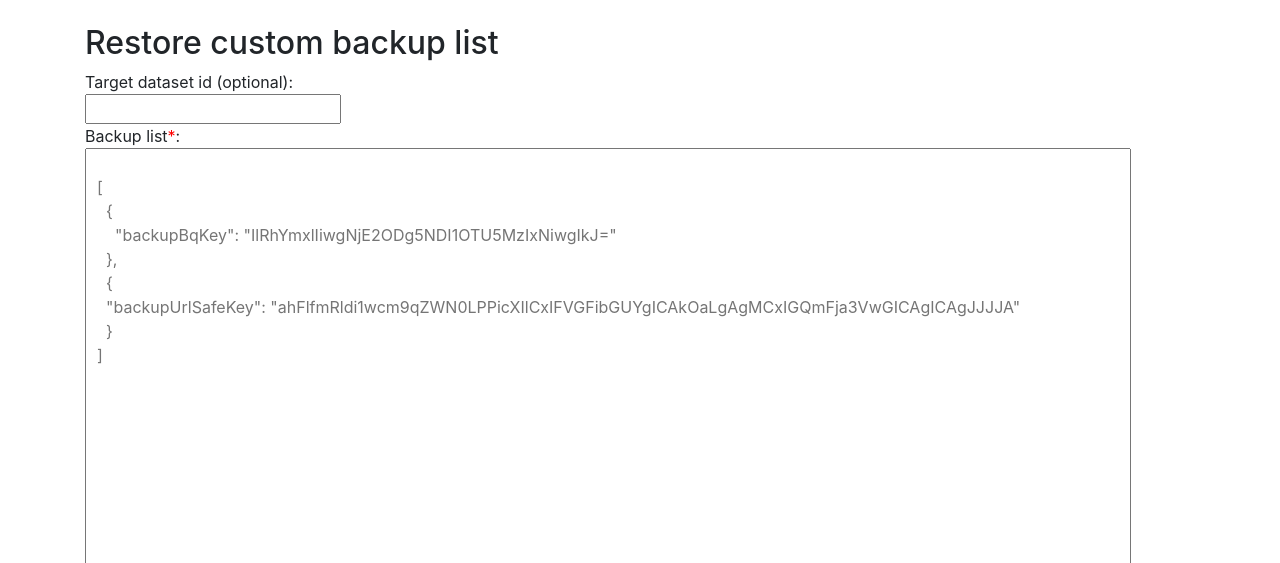
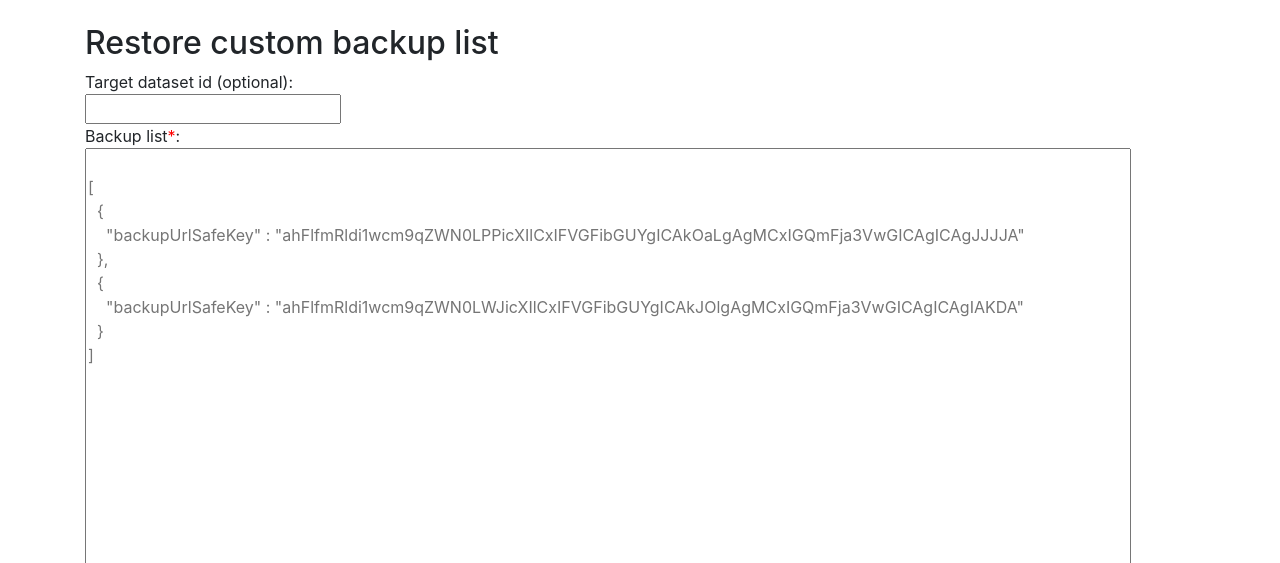
Before and after one commit to ocadotechnology/bbq, a Python web app: template templates/restoreList.html in a window 1280 px wide. Shown: the part 56-619 px from the top of the page. Run offline with Jinja, Linux system fonts and the light colour scheme; the template is opened without the code that fills it, so the values that code supplies are empty; some libraries are stand-ins or nearby versions.

Commit message:
NON-JIRA: Json placeholder is now consistent with documentation.

```diff
--- a/templates/restoreList.html
+++ b/templates/restoreList.html
@@ -33,10 +33,10 @@
   Backup list<span style="color: red;">*</span>:<br><textarea name="requestBody" placeholder='
 [
   {
-      "backupBqKey": "IlRhYmxlIiwgNjE2ODg5NDI1OTU5MzIxNiwgIkJ="
+    "backupUrlSafeKey" : "ahFlfmRldi1wcm9qZWN0LPPicXIlCxIFVGFibGUYgICAkOaLgAgMCxIGQmFja3VwGICAgICAgJJJJA"
   },
   {
-    "backupUrlSafeKey": "ahFlfmRldi1wcm9qZWN0LPPicXIlCxIFVGFibGUYgICAkOaLgAgMCxIGQmFja3VwGICAgICAgJJJJA"
+    "backupUrlSafeKey" : "ahFlfmRldi1wcm9qZWN0LWJicXIlCxIFVGFibGUYgICAkJOlgAgMCxIGQmFja3VwGICAgICAgIAKDA"
   }
 ]' rows="50" cols="100" required></textarea>
   <br>
```
Lines whose indentation alone changed are shown as unchanged.
